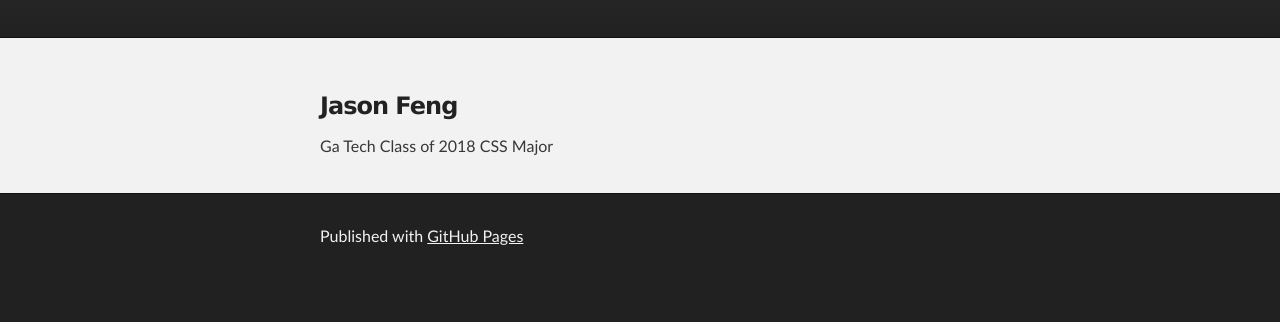
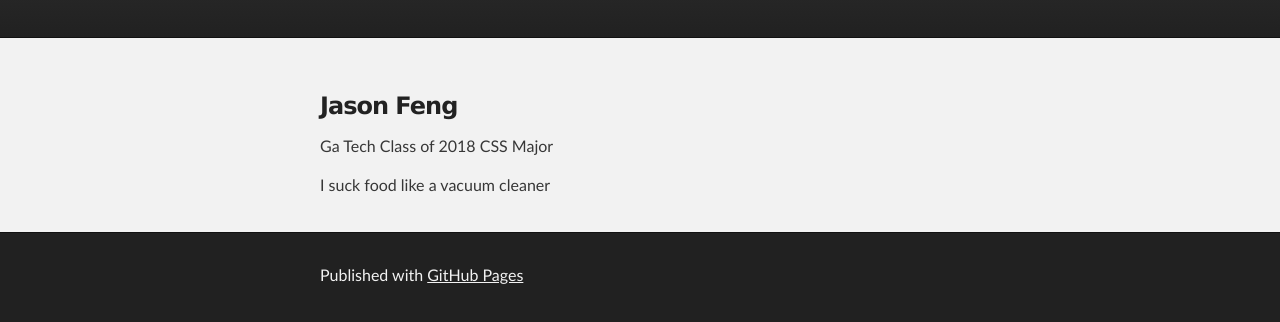
Before and after one commit to jsy0160/jsy0160.github.io, a plain HTML site: page index.html in a window 1280 px wide. Shown: the part 136-458 px from the top of the page. Drawn offline with Linux system fonts and the light colour scheme.

Commit message:
Update index.html

```diff
--- a/index.html
+++ b/index.html
@@ -31,6 +31,7 @@
 <a id="Jason Feng" class="anchor" href="#welcome-to-thats-what-she-said" aria-hidden="true"><span aria-hidden="true" class="octicon octicon-link"></span></a>Jason Feng</h3>
 
 <p>Ga Tech Class of 2018 CSS Major</p>
+<p>I suck food like a vacuum cleaner</p>
       </section>
     </div>
 
```
